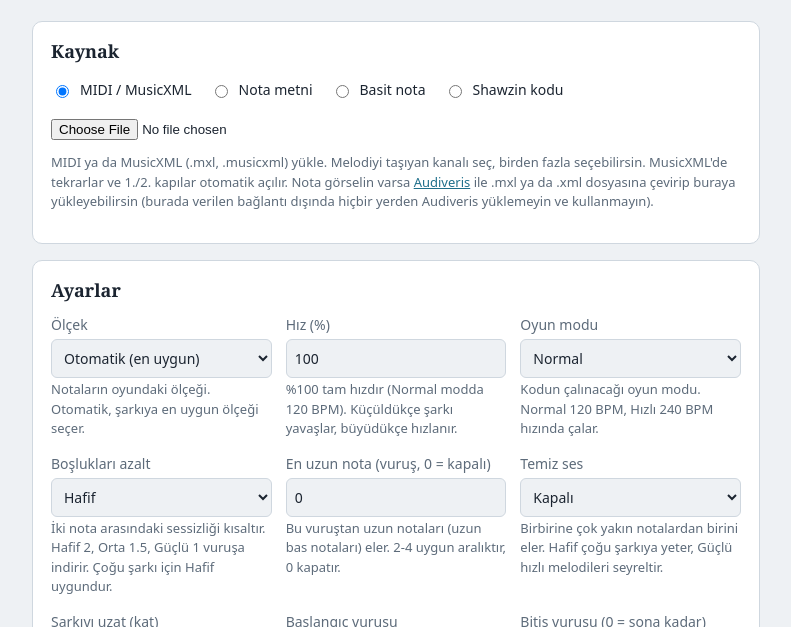
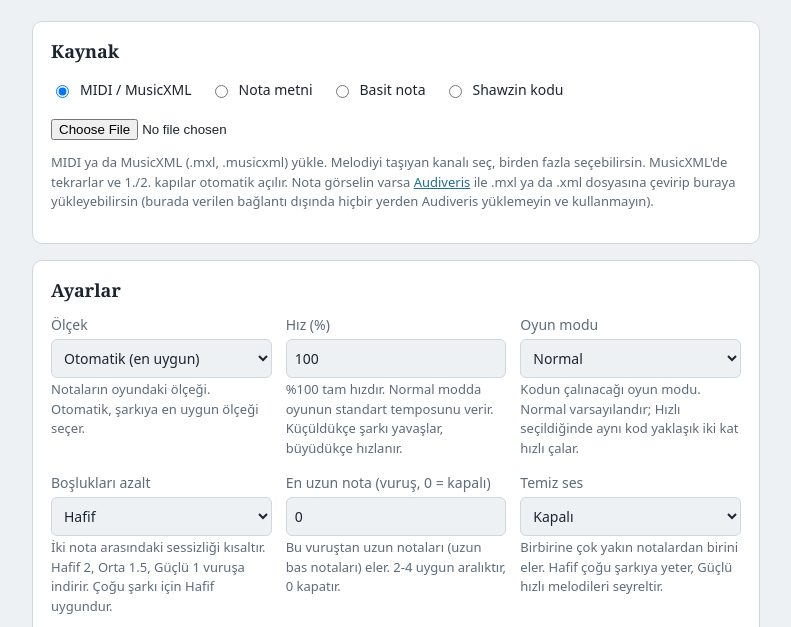
Before and after one commit to 0Can117/shawzin-converter, a plain HTML site: page index.html in a window 1280 px wide. Shown: the part 119-746 px from the top of the page, without its empty margins (244-1035 px from the left). Drawn offline with Linux system fonts and the light colour scheme.

Commit message:
Improve hints and descriptions in index.html
Updated hints and descriptions for clarity in the index.html file.

```diff
--- a/index.html
+++ b/index.html
@@ -53,7 +53,7 @@ label small{display:block;margin-top:2px}
 </div>
 <div id="textBox" hidden>
 <textarea id="txt" rows="5" class="c" placeholder="E5:1 E5:1 F5:1 D5:1 D5:2 r:2 C5:2 B4:1 A4:1 ~:4"></textarea>
-<p class="hint">Her nota <b>isim+oktav:süre</b> biçiminde (E5, F#4, Mi5, Sol4). Süre 16'lık nota cinsinden, yazılmazsa 1. <b>r</b> sessizlik, <b>~</b> bağlı uzatma. Tekrar için <b>|:</b> ve <b>:|</b>, kapılar için <b>[1</b> ve <b>[2</b> yaz. %100 hızda çeyrek nota 1 saniyedir.</p>
+<p class="hint">Her nota <b>isim+oktav:süre</b> biçiminde (E5, F#4, Mi5, Sol4). Süre 16'lık nota cinsinden, yazılmazsa 1. <b>r</b> sessizlik, <b>~</b> bağlı uzatma. Tekrar için <b>|:</b> ve <b>:|</b>, kapılar için <b>[1</b> ve <b>[2</b> yaz. %100 hızda kod oyunun kendi temposunda çalınır.</p>
 </div>
 <div id="simpleBox" hidden>
 <textarea id="simpleIn" rows="5" class="c" placeholder="mi mi mi mi mi re mi_ | re re do si la"></textarea>
@@ -73,9 +73,9 @@ label small{display:block;margin-top:2px}
 <label>Ölçek
 <select id="scale" class="c"><option value="-1">Otomatik (en uygun)</option></select><small>Notaların oyundaki ölçeği. Otomatik, şarkıya en uygun ölçeği seçer.</small></label>
 <label>Hız (%)
-<input type="number" id="speed" class="c" value="100" min="10" max="300" step="1"><small>%100 tam hızdır (Normal modda 120 BPM). Küçüldükçe şarkı yavaşlar, büyüdükçe hızlanır.</small></label>
+<input type="number" id="speed" class="c" value="100" min="10" max="300" step="1"><small>%100 tam hızdır. Normal modda oyunun standart temposunu verir. Küçüldükçe şarkı yavaşlar, büyüdükçe hızlanır.</small></label>
 <label>Oyun modu
-<select id="mode" class="c"><option value="0.125">Normal</option><option value="0.0625">Hızlı</option></select><small>Kodun çalınacağı oyun modu. Normal 120 BPM, Hızlı 240 BPM hızında çalar.</small></label>
+<select id="mode" class="c"><option value="0.0625" selected>Normal</option><option value="0.125">Hızlı</option></select><small>Kodun çalınacağı oyun modu. Normal varsayılandır; Hızlı seçildiğinde aynı kod yaklaşık iki kat hızlı çalar.</small></label>
 <label>Boşlukları azalt
 <select id="cap" class="c"><option value="0">Kapalı</option><option value="2" selected>Hafif</option><option value="1.5">Orta</option><option value="1">Güçlü</option></select><small>İki nota arasındaki sessizliği kısaltır. Hafif 2, Orta 1.5, Güçlü 1 vuruşa indirir. Çoğu şarkı için Hafif uygundur.</small></label>
 <label>En uzun nota (vuruş, 0 = kapalı)
```
